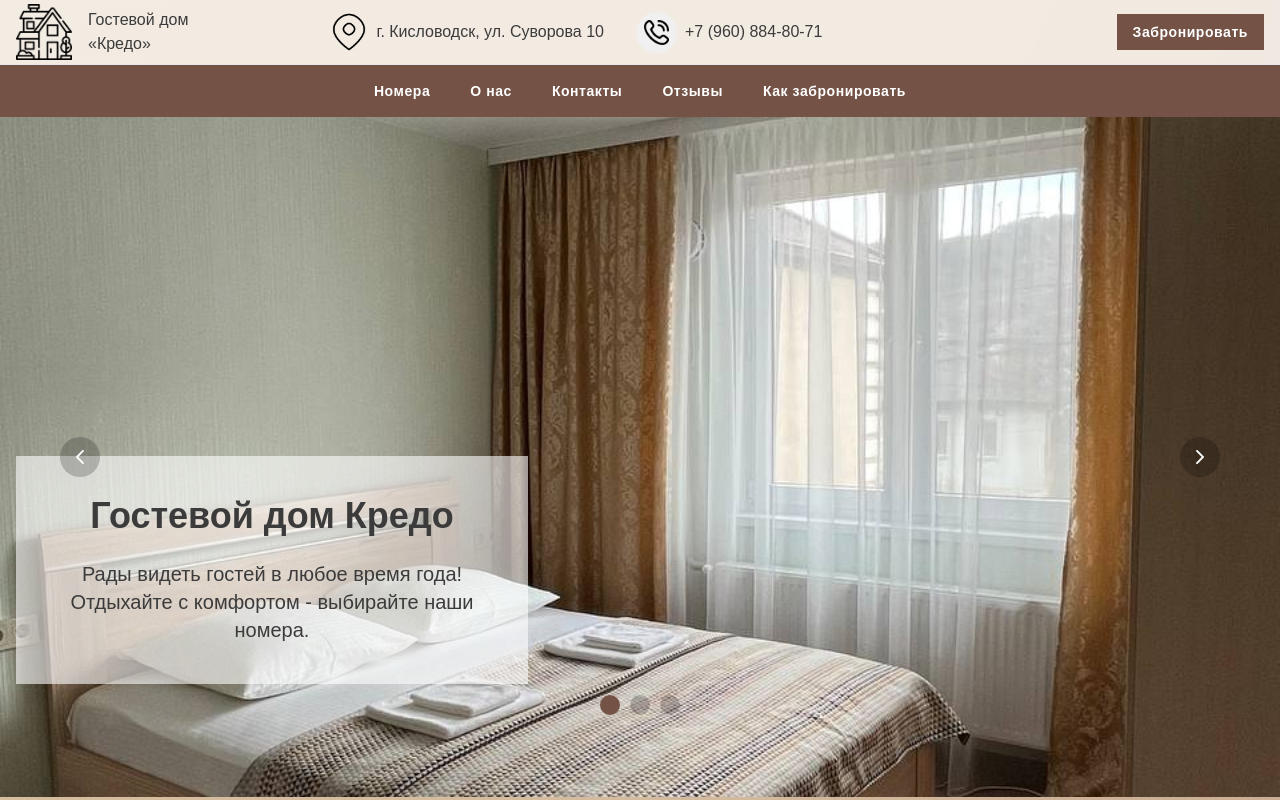
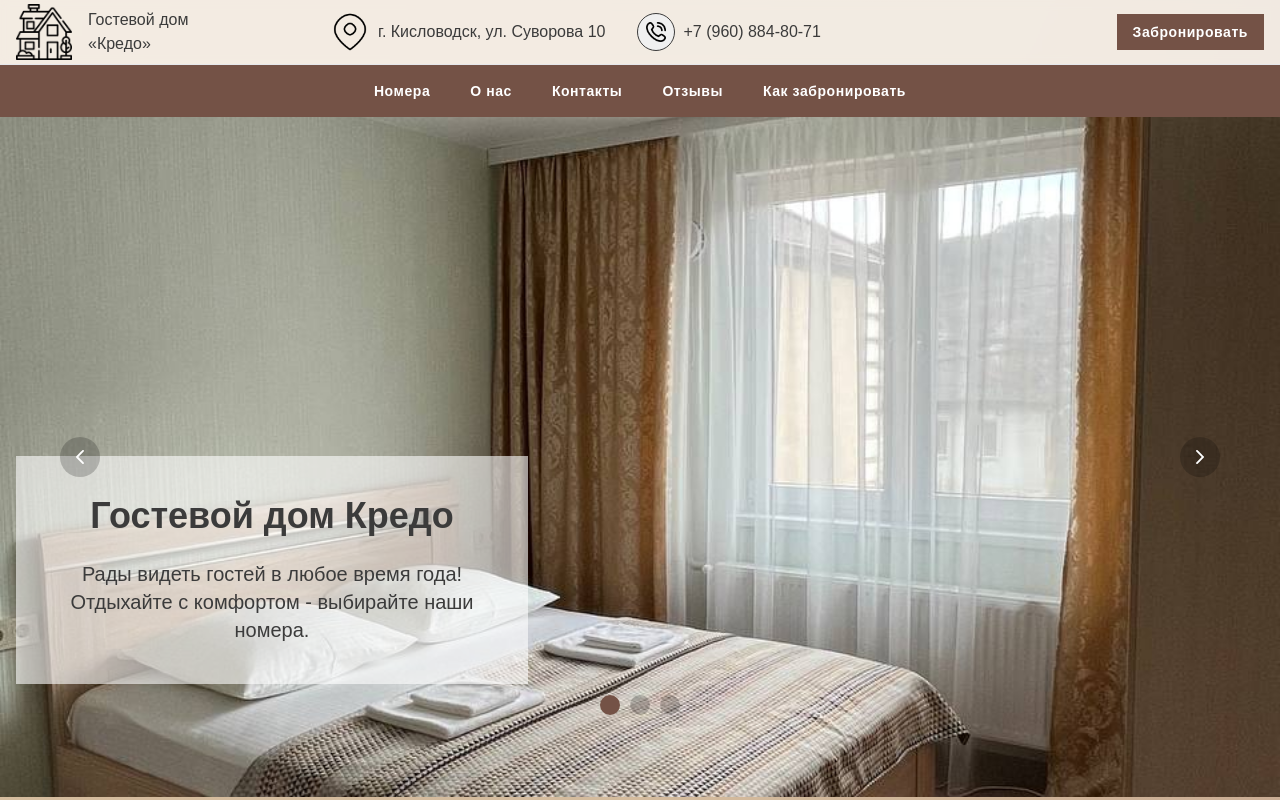
Before and after one commit to Salyens/Next-test-timeweb, a Next.js app: page / in a window 1280 px wide. Shown: the top 800 px of the page. Built offline with nearby package versions, Linux system fonts and the light colour scheme.

Commit message:
Refine Phone component icon styling
- Add border to phone icon container
- Adjust icon size for better visual balance
- Maintain responsive sizing for mobile and desktop

```diff
--- a/src/components/common/Phone/Phone.tsx
+++ b/src/components/common/Phone/Phone.tsx
@@ -25,12 +25,12 @@ const Phone = ({
       href={`tel:${phone}`}
     >
       {showIcon && (
-        <div className="bg-footer-icon rounded-full p-2 ">
+        <div className="bg-footer-icon rounded-full border-[1px] border-main p-2 ">
           <Image
             src="/icons/phone.png"
             alt="phone"
-            width={isMobile ? 13 : 25}
-            height={isMobile ? 13 : 25}
+            width={isMobile ? 13 : 20}
+            height={isMobile ? 13 : 20}
           />
         </div>
       )}
```
